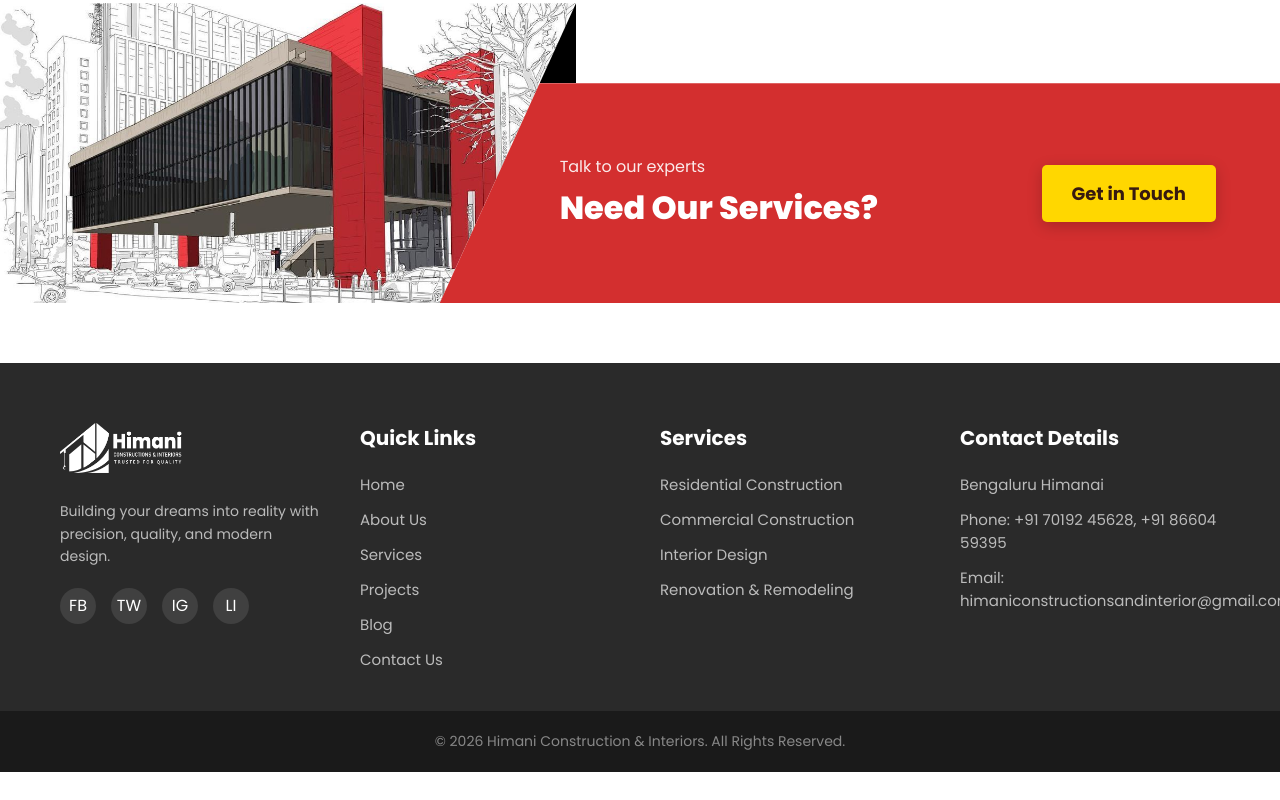
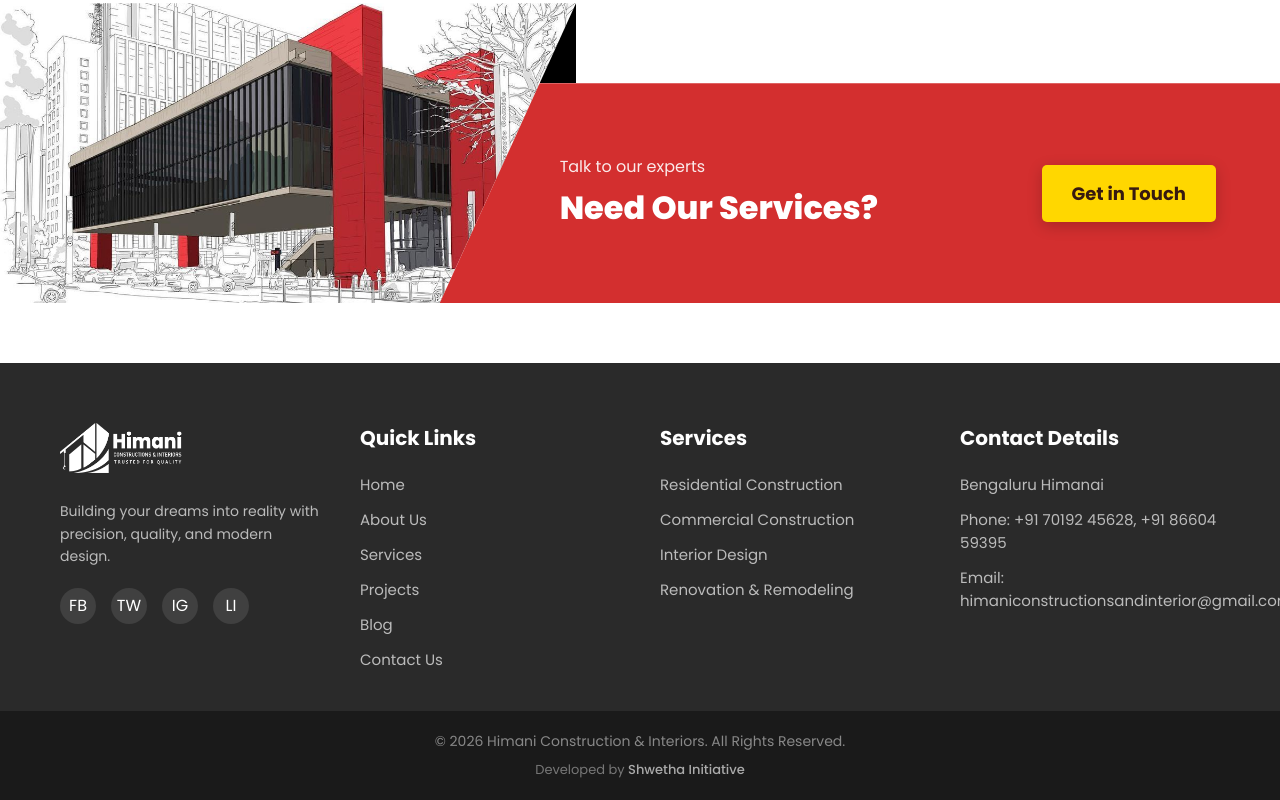
Before and after one commit to shwethainitiative-source/Himani-Construction, a React (Vite) app: page / in a window 1280 px wide. Shown: the part 3226-4026 px from the top of the page. Before the commit the page ends 3998 px from the top, so only its background shows below. Built offline with nearby package versions, Linux system fonts and the light colour scheme; no server answers; the database is empty.

Commit message:
feat: add developer credit to website footer with subtle hover animation

```diff
--- a/src/components/Footer.css
+++ b/src/components/Footer.css
@@ -94,3 +94,23 @@
     margin: 0 auto 20px auto;
   }
 }
+
+.developer-credit {
+  margin-top: 8px;
+  font-size: 13px;
+  color: #777777;
+}
+
+.developer-credit a {
+  color: #aaaaaa;
+  text-decoration: none;
+  font-weight: 500;
+  transition: all 0.25s ease;
+  display: inline-block;
+}
+
+.developer-credit a:hover {
+  color: var(--color-yellow, #ffcb96);
+  text-decoration: underline;
+  transform: translateY(-1px);
+}
--- a/src/components/Footer.jsx
+++ b/src/components/Footer.jsx
@@ -54,6 +54,9 @@ const Footer = () => {
       <div className="footer-bottom">
         <div className="container">
           <p>&copy; {new Date().getFullYear()} Himani Construction & Interiors. All Rights Reserved.</p>
+          <p className="developer-credit">
+            Developed by <a href="https://shwethainitiative.com" target="_blank" rel="noopener noreferrer">Shwetha Initiative</a>
+          </p>
         </div>
       </div>
     </footer>
```
